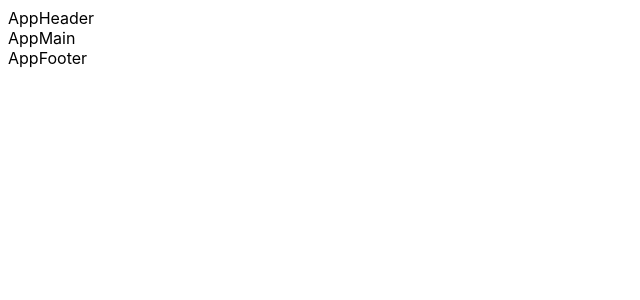
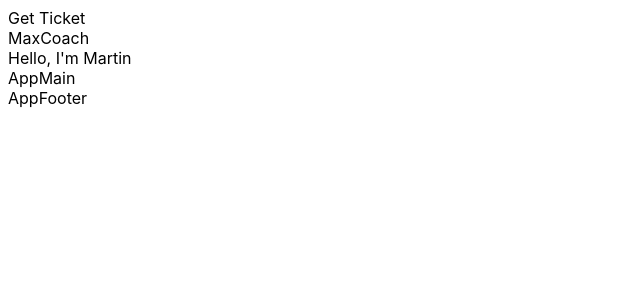
Before and after one commit to FrancescoLimpias/proj-html-vuejs, a Vue app: page / in a window 1280 px wide. Shown: the top 300 px of the page, without its empty margins (0-640 px from the left). Built offline with nearby package versions, Linux system fonts and the light colour scheme.

Commit message:
Added base AppHeader struct

```diff
--- a/src/components/AppHeader.vue
+++ b/src/components/AppHeader.vue
@@ -3,12 +3,25 @@
 
 <template>
     <div class="AppHeader">
-        AppHeader
+
+        <!-- Tickets countdown -->
+        <div class="ticket">
+            Get Ticket
+        </div>
+
+        <!-- Navbar -->
+        <nav>
+            MaxCoach
+        </nav>
+
+        <!-- Hero -->
+        <div class="hero">
+            Hello, I'm Martin
+        </div>
+
     </div>
 </template>
 
 <style lang="scss" scoped>
-.AppHeader{
-
-}
+.AppHeader {}
 </style>
```
